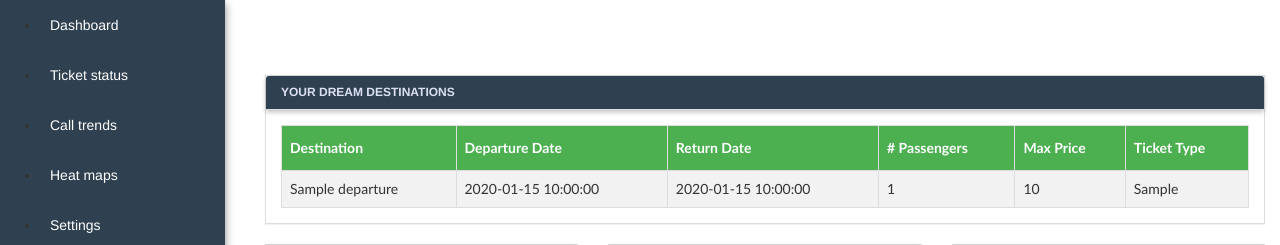
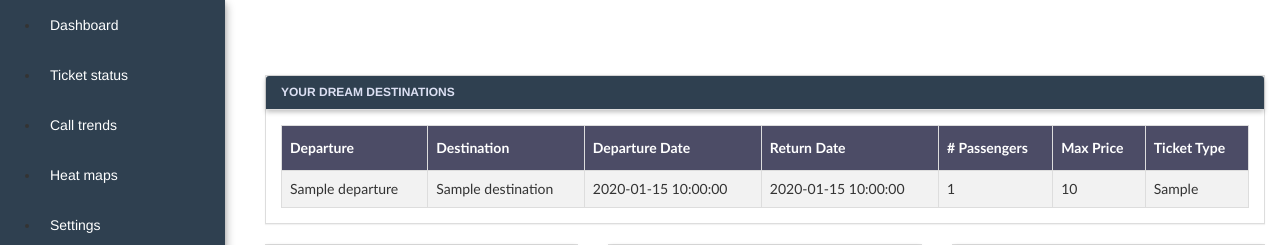
Before and after one commit to haochiencho/flightScanner, a Flask app: template templates/dashboard.html in a window 1280 px wide. Shown: the top 245 px of the page. Run offline with Flask 2, Linux system fonts and the light colour scheme; the template is opened without the code that fills it: most values are stand-ins (such as "Sample title", 1, 10 or a date in 2020); some libraries are stand-ins or nearby versions.

Commit message:
new table for joshy boy

```diff
--- a/static/dashboard.css
+++ b/static/dashboard.css
@@ -243,6 +243,6 @@ html, body {
     padding-top: 12px;
     padding-bottom: 12px;
     text-align: left;
-    background-color: #4CAF50;
+    background-color: #4C4C66;
     color: white;
 }
--- a/templates/dashboard.html
+++ b/templates/dashboard.html
@@ -47,6 +47,7 @@
                 <div class="panel-body">
                   <table id="customers">
                     <tr>
+                      <th>Departure</th>
                       <th>Destination</th>
                       <th>Departure Date</th>
                       <th>Return Date</th>
@@ -57,6 +58,7 @@
                     {% for flight in flights%}
                     <tr>
                       <td>{{flight["departure"]}}</td>
+                      <td>{{flight["destination"]}}</td>
                       <td>{{flight["departure_date"]}}</td>
                       <td>{{flight["return_date"]}}</td>
                       <td>{{flight["num_passenger"]}}</td>
```
